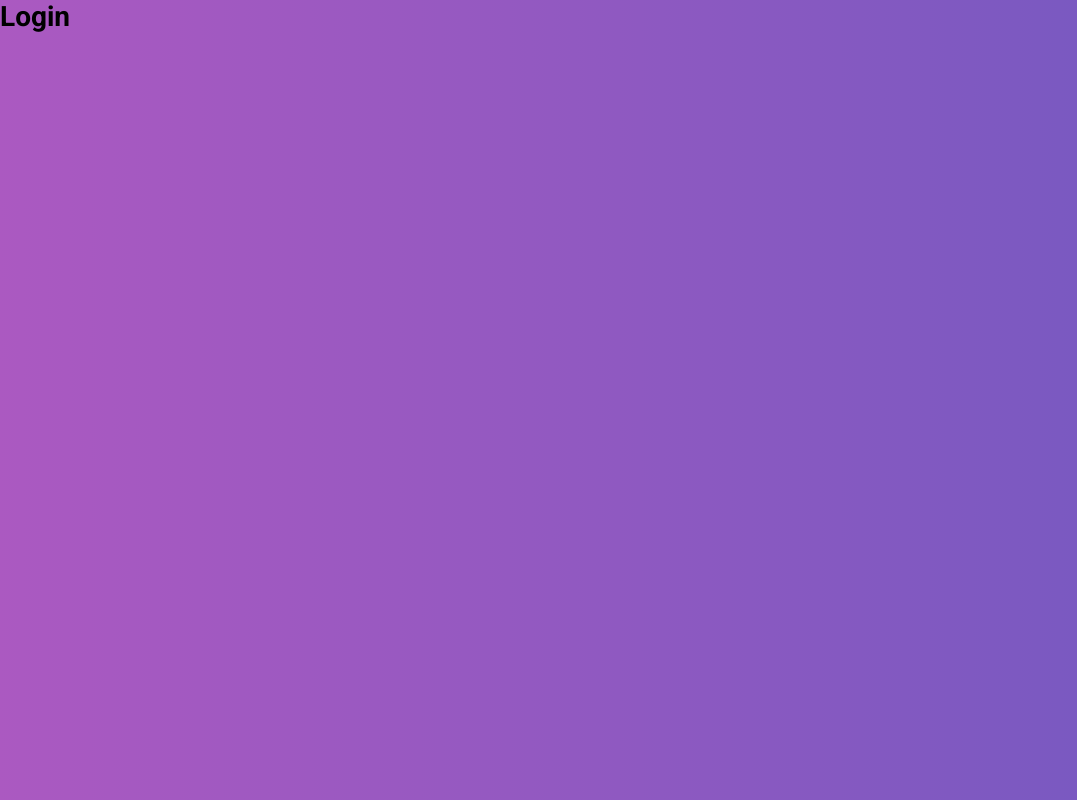
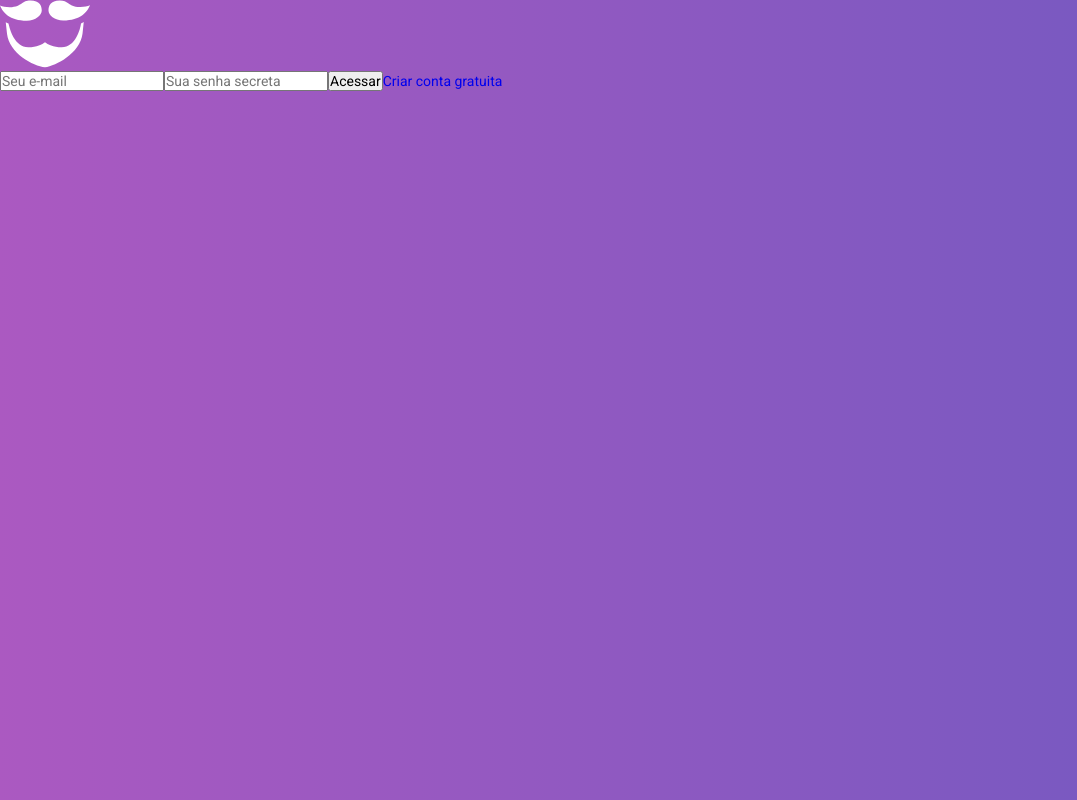
Before and after one commit to rafaelitajahy/bootcamp-modulo09, a React (Create React App) app: page / in a window 1280 px wide. Shown: the whole page, without its empty margins (0-1077 px from the left). Built offline with nearby package versions, Linux system fonts and the light colour scheme.

Commit message:
Iniciando estilização da autenticação

```diff
--- a/src/pages/SignIn/index.js
+++ b/src/pages/SignIn/index.js
@@ -1,7 +1,21 @@
 import React from 'react';
+import { Link } from 'react-router-dom';
 
+import logo from '~/assets/logo.svg';
 // import { Container } from './styles';
 
 export default function SignIn() {
-  return <h1>Login</h1>;
+  return (
+    <>
+      <img src={logo} alt="GoBarber" />
+
+      <form>
+        <input type="email" placeholder="Seu e-mail" />
+        <input type="password" placeholder="Sua senha secreta" />
+
+        <button type="submit">Acessar</button>
+        <Link to="/register">Criar conta gratuita</Link>
+      </form>
+    </>
+  );
 }
```
Also changed, not shown: src/assets/logo-purple.svg (added), src/assets/logo.svg (added).
